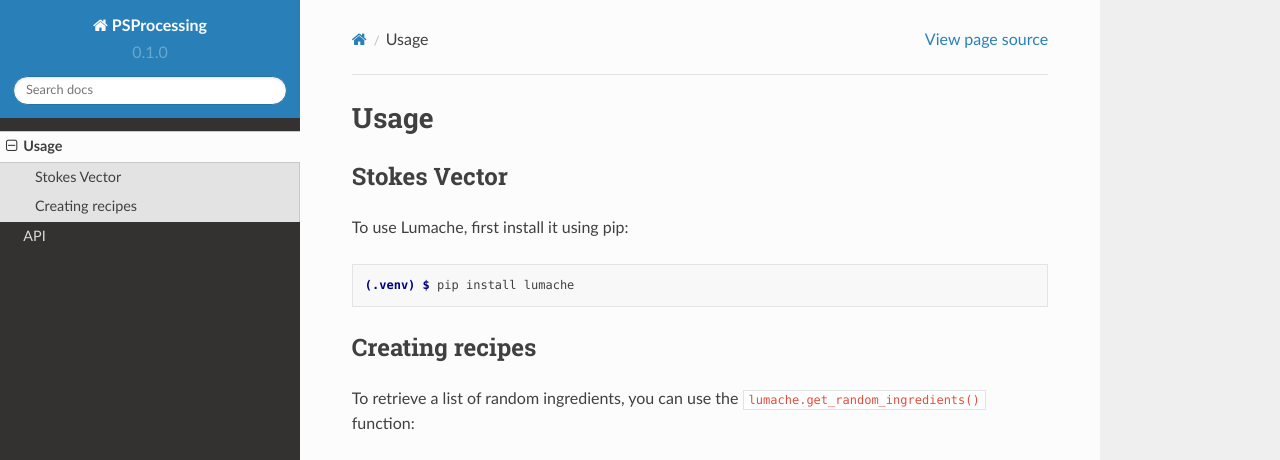
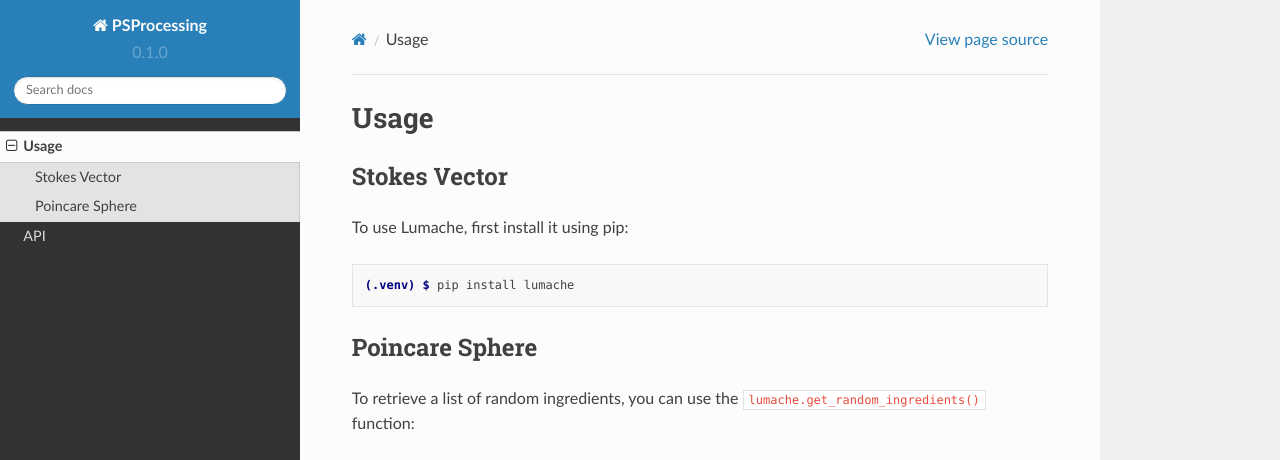
Before and after one commit to shadimasoumi/TestMATLAB, a Sphinx documentation site: the page built from docs/source/usage.rst, in a window 1280 px wide and 1095 px high. Shown: the top 460 px of the window. Built offline with Sphinx 7.4.7 and the Read the Docs theme 2.0.0, drawn with Linux system fonts in a browser that asks for light colours; grey boxes are pictures that could not be loaded.

Commit message:
Update usage.rst

```diff
--- a/docs/source/usage.rst
+++ b/docs/source/usage.rst
@@ -12,7 +12,7 @@ To use Lumache, first install it using pip:
 
    (.venv) $ pip install lumache
 
-Creating recipes
+Poincare Sphere
 ----------------
 
 To retrieve a list of random ingredients,
```
